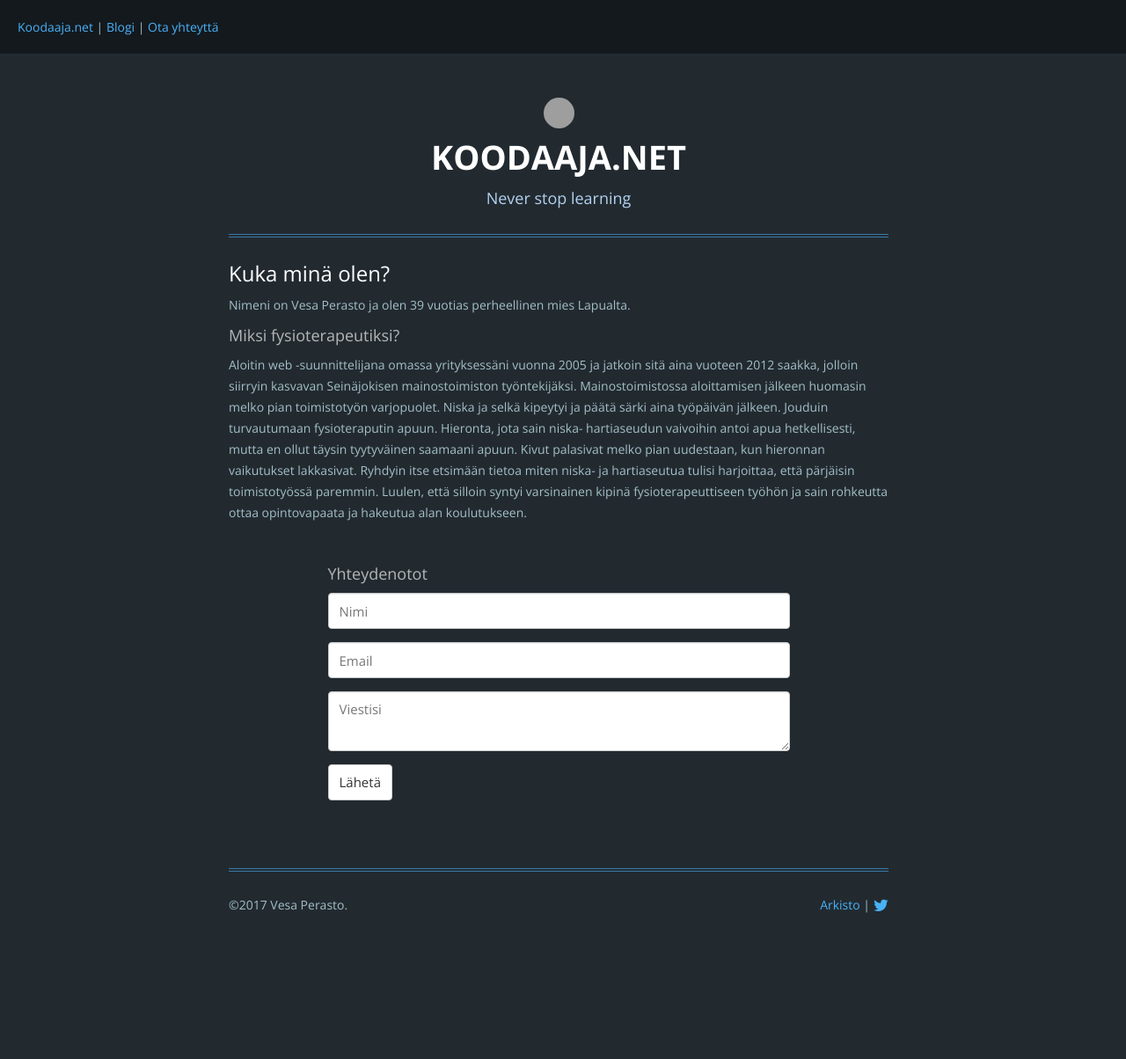
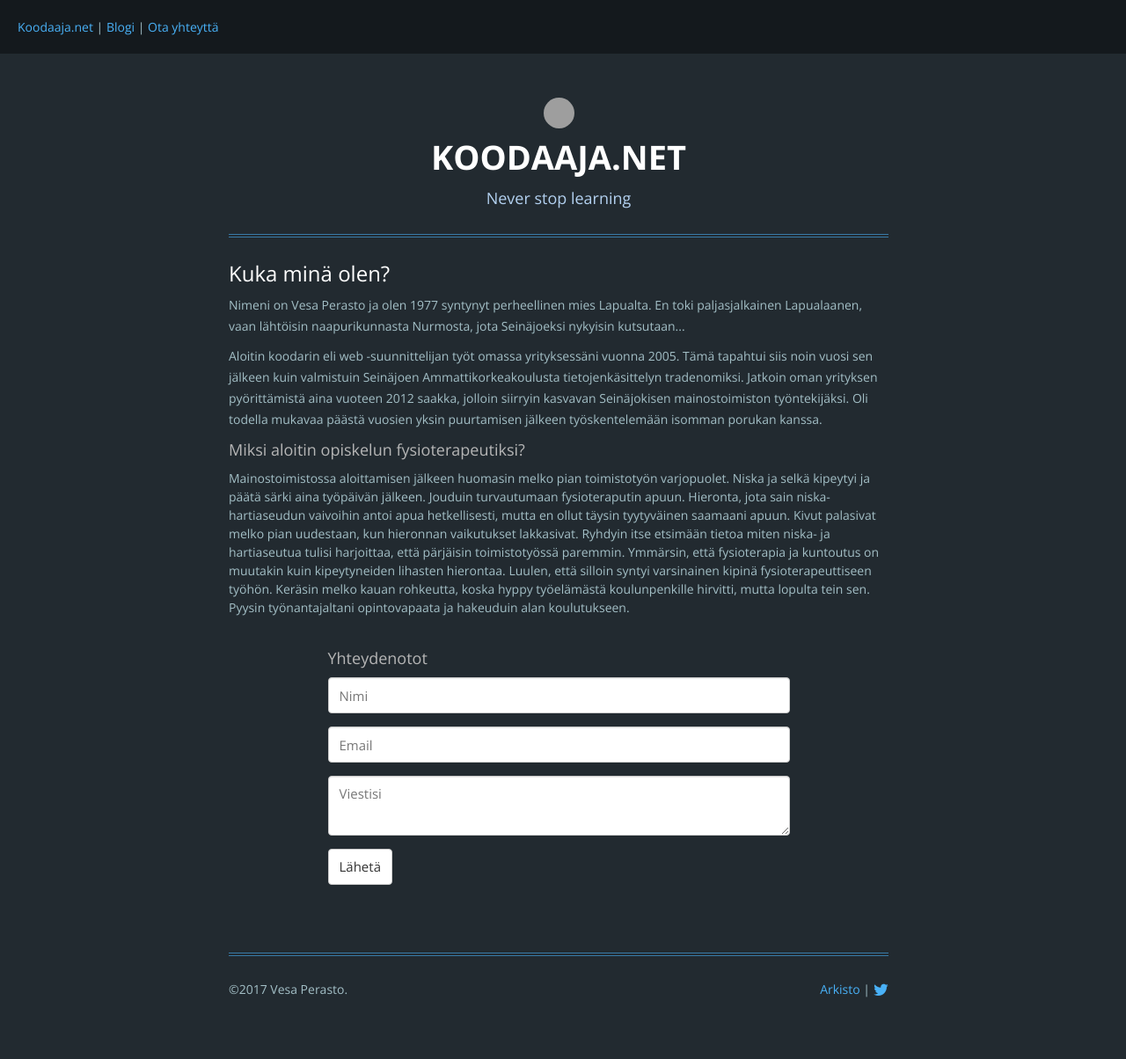
Before and after one commit to vperasto/vperasto.github.io, a Jekyll site: the page built from about.html, in a window 1280 px wide. Shown: the whole page at 88% size. Built offline with Jekyll 4.4.1, drawn with Linux system fonts in a browser that asks for light colours; nearby versions of some CDN libraries; comment, search, counter and statistics services are not loaded; before the commit the page ends 1108 px from its top, so only the background shows below that; grey boxes are pictures that could not be loaded.

Commit message:
Edited personal information

```diff
--- a/about.html
+++ b/about.html
@@ -9,9 +9,10 @@ published: true
   <div class="col-md-12">
     <div id="about_me">
       <h2>Kuka minä olen?</h2>
-      <p>Nimeni on Vesa Perasto ja olen 39 vuotias perheellinen mies Lapualta.</p>
-      <h3>Miksi fysioterapeutiksi?</h3>
-      <p>Aloitin web -suunnittelijana omassa yrityksessäni vuonna 2005 ja jatkoin sitä aina vuoteen 2012 saakka, jolloin siirryin kasvavan Seinäjokisen mainostoimiston työntekijäksi. Mainostoimistossa aloittamisen jälkeen huomasin melko pian toimistotyön varjopuolet. Niska ja selkä kipeytyi ja päätä särki aina työpäivän jälkeen. Jouduin turvautumaan fysioteraputin apuun. Hieronta, jota sain niska- hartiaseudun vaivoihin antoi apua hetkellisesti, mutta en ollut täysin tyytyväinen saamaani apuun. Kivut palasivat melko pian uudestaan, kun hieronnan vaikutukset lakkasivat. Ryhdyin itse etsimään tietoa miten niska- ja hartiaseutua tulisi harjoittaa, että pärjäisin toimistotyössä paremmin. Luulen, että silloin syntyi varsinainen kipinä fysioterapeuttiseen työhön ja sain rohkeutta ottaa opintovapaata ja hakeutua alan koulutukseen.
+      <p>Nimeni on Vesa Perasto ja olen 1977 syntynyt perheellinen mies Lapualta. En toki paljasjalkainen Lapualaanen, vaan lähtöisin naapurikunnasta Nurmosta, jota Seinäjoeksi nykyisin kutsutaan...</p>
+      <p>Aloitin koodarin eli web -suunnittelijan työt omassa yrityksessäni vuonna 2005. Tämä tapahtui siis noin vuosi sen jälkeen kuin valmistuin Seinäjoen Ammattikorkeakoulusta tietojenkäsittelyn tradenomiksi. Jatkoin oman yrityksen pyörittämistä aina vuoteen 2012 saakka, jolloin siirryin kasvavan Seinäjokisen mainostoimiston työntekijäksi. Oli todella mukavaa päästä vuosien yksin puurtamisen jälkeen työskentelemään isomman porukan kanssa.
+      <h3>Miksi aloitin opiskelun fysioterapeutiksi?</h3>
+      Mainostoimistossa aloittamisen jälkeen huomasin melko pian toimistotyön varjopuolet. Niska ja selkä kipeytyi ja päätä särki aina työpäivän jälkeen. Jouduin turvautumaan fysioteraputin apuun. Hieronta, jota sain niska- hartiaseudun vaivoihin antoi apua hetkellisesti, mutta en ollut täysin tyytyväinen saamaani apuun. Kivut palasivat melko pian uudestaan, kun hieronnan vaikutukset lakkasivat. Ryhdyin itse etsimään tietoa miten niska- ja hartiaseutua tulisi harjoittaa, että pärjäisin toimistotyössä paremmin. Ymmärsin, että fysioterapia ja kuntoutus on muutakin kuin kipeytyneiden lihasten hierontaa. Luulen, että silloin syntyi varsinainen kipinä fysioterapeuttiseen työhön. Keräsin melko kauan rohkeutta, koska hyppy  työelämästä koulunpenkille hirvitti, mutta lopulta tein sen. Pyysin työnantajaltani opintovapaata ja hakeuduin alan koulutukseen.
       {% include contact-form.html %}
     </div>
   </div>
```
